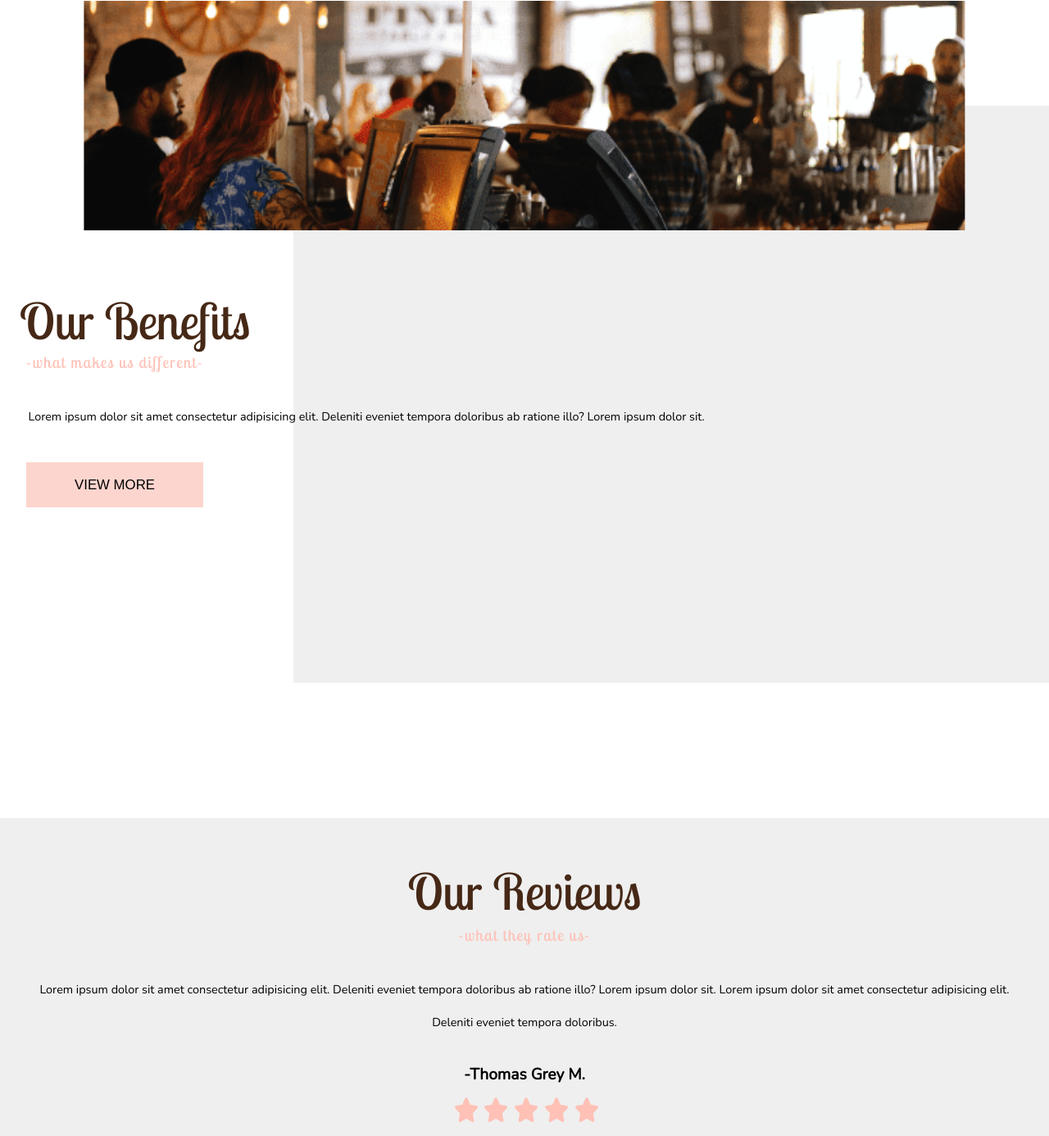
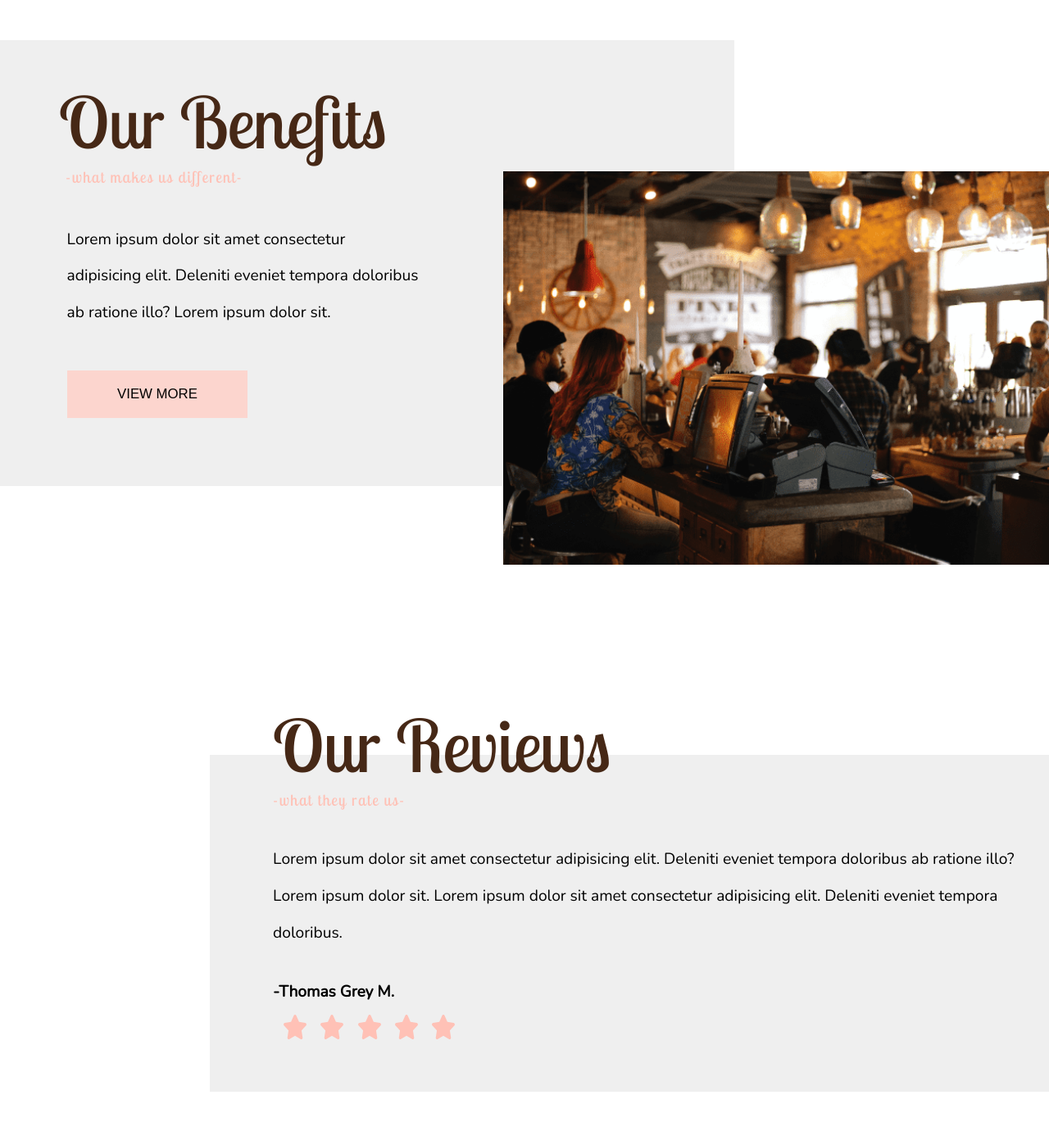
Before and after one commit to tommyyh/Cafe, a plain HTML site: page The base/index.html in a window 1280 px wide. Shown: the part 4486-5872 px from the top of the page at 82% size. Drawn offline with nearby package versions, Linux system fonts and the light colour scheme.

Commit message:
Added more sections

```diff
--- a/The base/Style/style.css
+++ b/The base/Style/style.css
@@ -16,6 +16,12 @@ button {
 
 textarea {
    resize: none;
+}
+
+input::-webkit-outer-spin-button,
+input::-webkit-inner-spin-button {
+  -webkit-appearance: none;
+  margin: 0;
 }
 
 /* Nav */
@@ -1618,43 +1624,41 @@ textarea {
 
    /* Our benefits section */
    .section-7 {
-      margin-top: 10rem;
+      margin-top: 13rem;
    }
 
    .benefits {
       display: flex;
       flex-direction: column;
-      width: 100%;
+      justify-content: center;
+      width: 70%;
       height: 34rem;
-      padding-left: 1.5rem;
-      padding-right: 4rem;
+      padding-left: 4.5rem;
+      padding-right: 24rem;
+      background: #EFEFEF;
    }
 
    .benefits-img {
-      width: 84%;
-      height: 17.5rem;
-      left: 50%;
-      transform: translateX(-50%);
-      position: relative;
+      width: 52%;
+      height: 30rem;
+      left: auto;
+      transform: translateX(0%);
+      position: absolute;
       object-fit: cover;
+      right: 0%;
+      margin-top: 10rem;
    }
 
    .benefits-rect {
-      width: 72%;
-      height: 44rem;
-      background: #EFEFEF;
-      position: absolute;
-      right: 0;
-      margin-top: 8rem;
-      z-index: -1;
+      display: none;
    }
 
    .benefits h1 {
-      font-size: 3.8rem;
+      font-size: 5.4rem;
       font-family: 'Lobster Two', cursive;
       font-weight: 500;
       color: #462816;
-      margin-top: 5rem;
+      margin-top: 0rem;
    }
 
    .benefits h3 {
@@ -1663,24 +1667,24 @@ textarea {
       letter-spacing: 0.1rem;
       font-weight: 500;
       font-size: 1.2rem;
-      margin-top: 1rem;
+      margin-top: 2rem;
       margin-left: 0.5rem;
    }
 
    .benefits p {
-      font-size: 0.9rem;
-      margin-top: 1.7rem;
-      line-height: 2.5rem;
-      margin-left: 0.65rem;
+      font-size: 1.2rem;
+      margin-top: 2.2rem;
+      line-height: 2.8rem;
+      margin-left: 0.6rem;
    }
 
    .benefits-button {
-      width: 13.5rem;
-      height: 3.4rem;
+      width: 13.8rem;
+      height: 3.6rem;
       background: #FCD5CE;
       border: 1px #FCD5CE solid;
-      margin-top: 2.3rem;
-      margin-left: 0.5rem;
+      margin-top: 3rem;
+      margin-left: 0.6rem;
       font-size: 1.05rem;
    }
 
@@ -1688,34 +1692,46 @@ textarea {
    .reviews {
       display: flex;
       flex-direction: column;
-      align-items: center;
-      text-align: center;
-      width: 100%;
-      height: 37rem;
+      align-items: baseline;
+      text-align: start;
+      width: 100%;
+      height: 30rem;
+      background: none;
+      margin-top: 18.7rem;
+      padding-left: 20rem;
+      padding-right: 2.3rem;
+   }
+
+   .reviews-rect {
+      width: 80%;
+      height: 25.7rem;
       background: #EFEFEF;
-      margin-top: 10rem;
-      padding-left: 2.3rem;
-      padding-right: 2.3rem;
+      position: absolute;
+      right: 0%;
+      z-index: -1;
+      margin-top: 1.8rem;
    }
 
    .reviews h1 {
-      font-size: 3.8rem;
+      font-size: 5.5rem;
       font-family: 'Lobster Two', cursive;
       font-weight: 500;
       color: #462816;
-      margin-top: 4.5rem;
+      margin-top: 0rem;
    }
 
    .reviews-text {
-      font-size: 0.9rem;
-      margin-top: 1.7rem;
-      line-height: 2.5rem;
+      font-size: 1.2rem;
+      margin-top: 2rem;
+      line-height: 2.8rem;
+      margin-left: 0.82rem;
    }
 
    .reviews-sign {
       font-size: 1.2rem;
       font-weight: 700;
-      margin-top: 1.7rem;
+      margin-top: 2rem;
+      margin-left: 0.82rem;
    }
 
    .reviews h3 {
@@ -1724,12 +1740,13 @@ textarea {
       letter-spacing: 0.1rem;
       font-weight: 500;
       font-size: 1.2rem;
-      margin-top: 1.2rem;
+      margin-top: 2rem;
+      margin-left: 0.5rem;
    }
 
    .star {
       margin-top: 0.6rem;
-      margin-left: 0.3rem;
+      margin-left: 0.82rem;
    }
 
    /* Contact section */
--- a/The base/index.html
+++ b/The base/index.html
@@ -91,6 +91,7 @@
          </div>
       </div>
       <div class="section-8", id="section-8">
+         <div class="reviews-rect"></div>
          <div class="reviews">
             <h1>Our Reviews</h1>
             <h3>-what they rate us-</h3>
```
